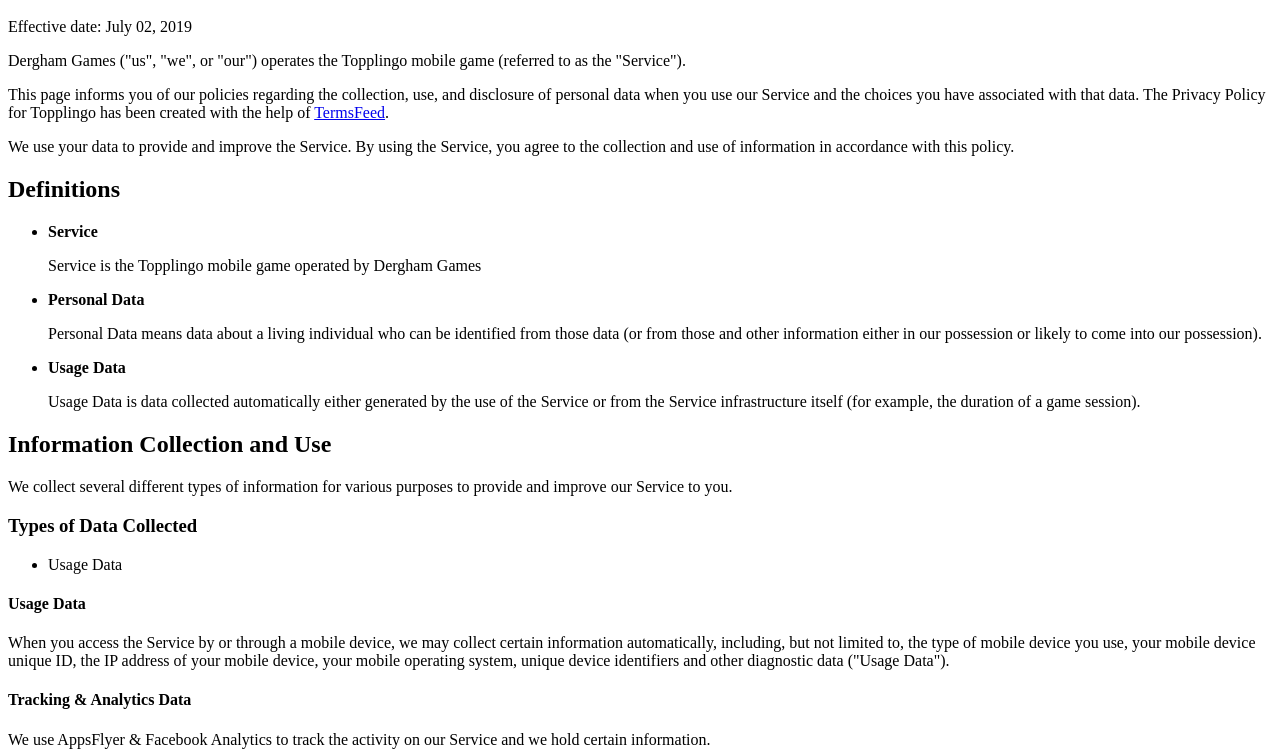
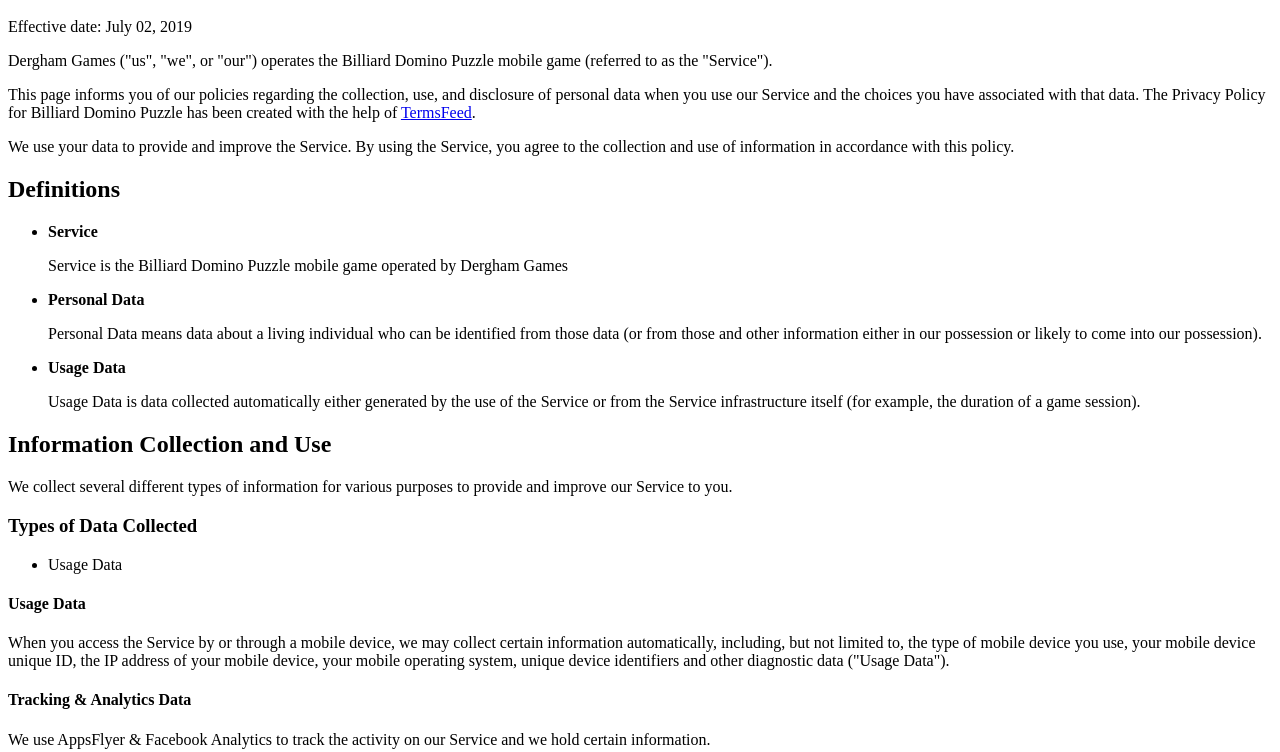
Before and after one commit to RamyDergham/Billiard-Domino-Puzzle, a plain HTML site: page index.html in a window 1280 px wide. Shown: the part 48-800 px from the top of the page. Drawn offline with Linux system fonts and the light colour scheme.

Commit message:
Update index.html

```diff
--- a/index.html
+++ b/index.html
@@ -4,9 +4,9 @@
 <p>Effective date: July 02, 2019</p>
 
 
-<p>Dergham Games ("us", "we", or "our") operates the Topplingo mobile game (referred to as the "Service").</p>
+<p>Dergham Games ("us", "we", or "our") operates the Billiard Domino Puzzle mobile game (referred to as the "Service").</p>
 
-<p>This page informs you of our policies regarding the collection, use, and disclosure of personal data when you use our Service and the choices you have associated with that data. The Privacy Policy  for Topplingo has been created with the help of <a href="https://termsfeed.com/">TermsFeed</a>.</p>
+<p>This page informs you of our policies regarding the collection, use, and disclosure of personal data when you use our Service and the choices you have associated with that data. The Privacy Policy  for Billiard Domino Puzzle has been created with the help of <a href="https://termsfeed.com/">TermsFeed</a>.</p>
 
 <p>We use your data to provide and improve the Service. By using the Service, you agree to the collection and use of information in accordance with this policy.</p>
 
@@ -14,7 +14,7 @@
 <ul>
     <li>
         <p><strong>Service</strong></p>
-                <p>Service is the Topplingo mobile game operated by Dergham Games</p>
+                <p>Service is the Billiard Domino Puzzle mobile game operated by Dergham Games</p>
             </li>
     <li>
         <p><strong>Personal Data</strong></p>
```
